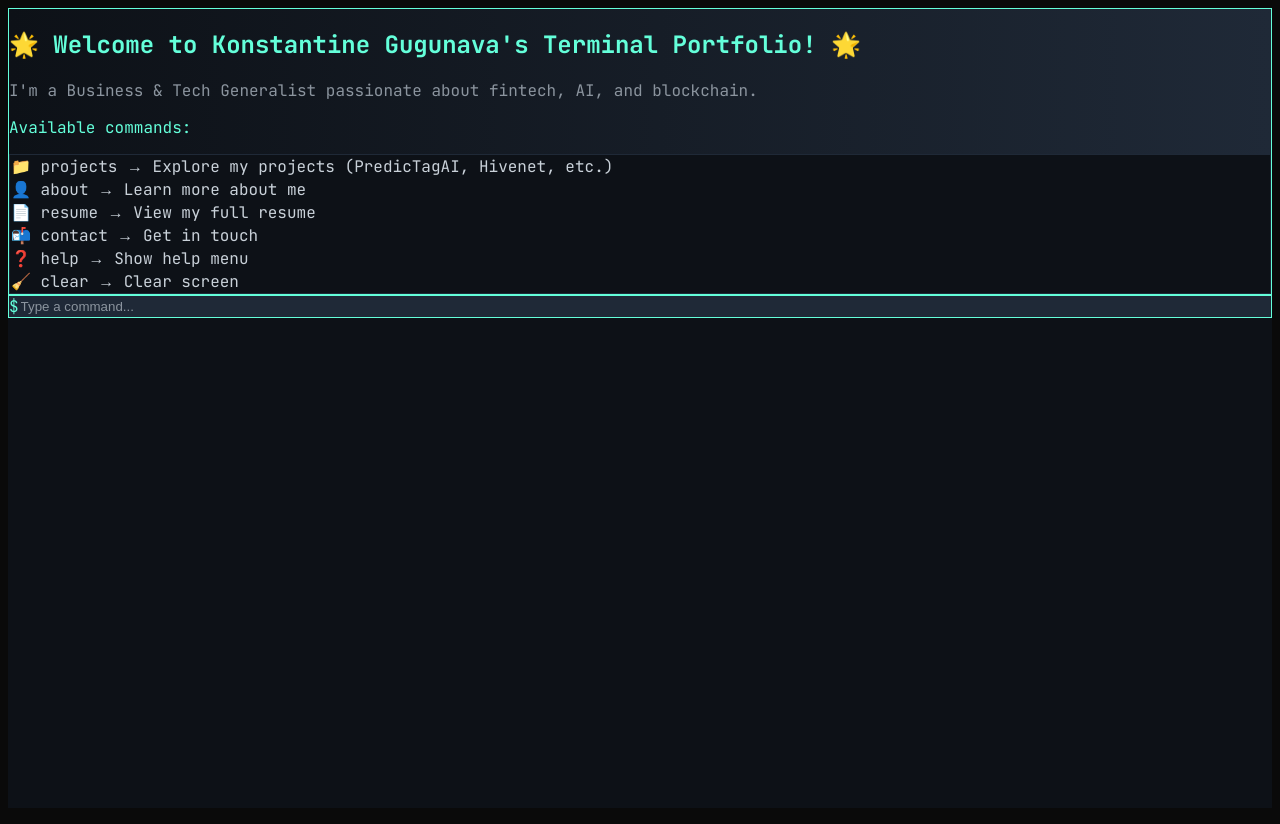
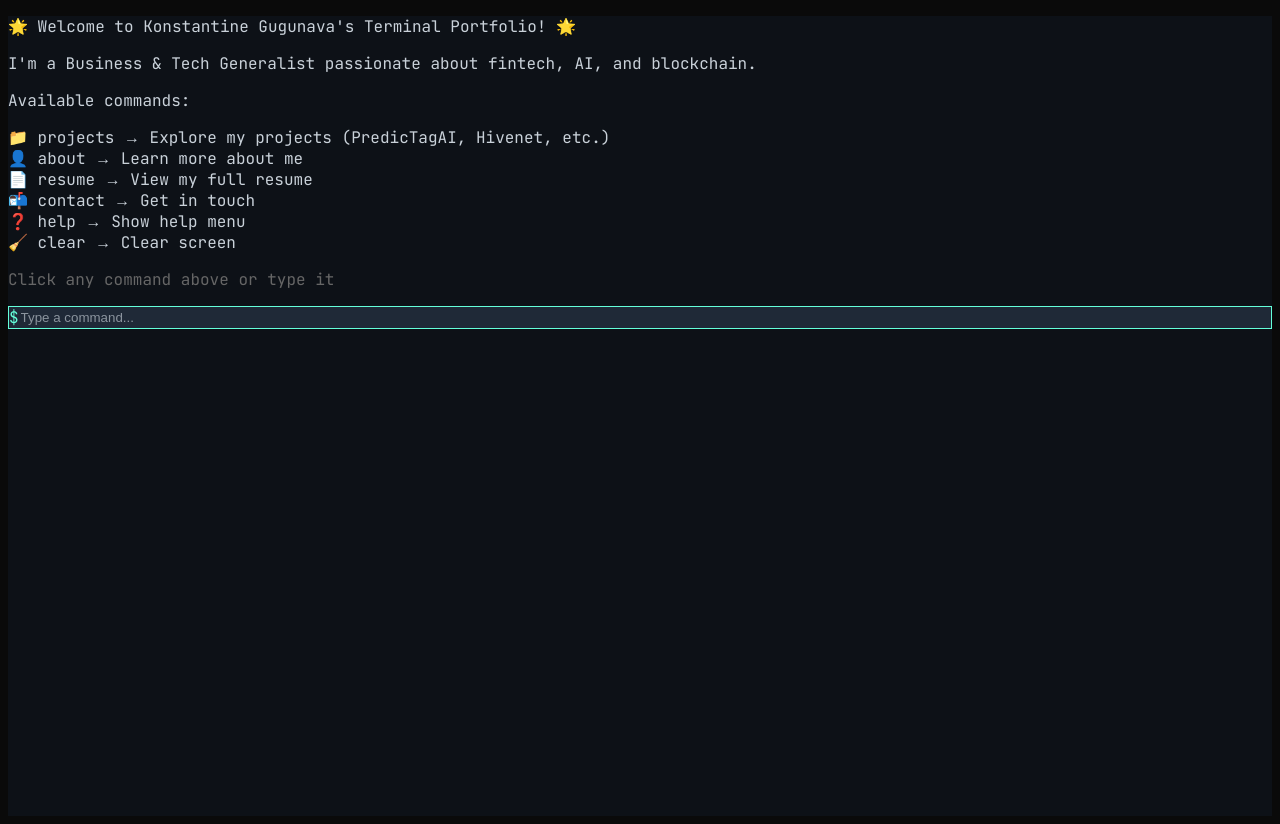
Before and after one commit to LdwS123/koka2, a Next.js app: page / in a window 1280 px wide. Built offline with nearby package versions, Linux system fonts and the light colour scheme.

Commit message:
Fix ESLint errors

```diff
--- a/app/components/Terminal.tsx
+++ b/app/components/Terminal.tsx
@@ -1,7 +1,7 @@
 'use client';
 
 import React, { useState, useEffect, useRef } from 'react';
-import { motion, AnimatePresence } from 'framer-motion';
+import { motion } from 'framer-motion';
 import { FaLinkedin, FaEnvelope } from 'react-icons/fa';
 
 interface Command {
@@ -44,14 +44,14 @@ const Terminal = () => {
   const CommandLink = ({ command, children }: { command: string; children: React.ReactNode }) => (
     <div
       onClick={() => handleCommand(command)}
-      className="cursor-pointer transition-all duration-200 hover:bg-[#1a1f2c] hover:text-[#64ffda] p-2 rounded-md border border-transparent hover:border-[#64ffda] hover:shadow-glow"
+      className="cursor-pointer hover:underline hover:text-[#00ffff] transition-colors block"
     >
       {children}
     </div>
   );
 
   const AvailableCommands = () => (
-    <div className="space-y-1 bg-[#0d1117] p-4 rounded-lg border border-[#1f2937] shadow-lg">
+    <div className="space-y-2">
       <CommandLink command="projects">📁 projects  → Explore my projects (PredicTagAI, Hivenet, etc.)</CommandLink>
       <CommandLink command="about">👤 about    → Learn more about me</CommandLink>
       <CommandLink command="resume">📄 resume   → View my full resume</CommandLink>
@@ -62,20 +62,14 @@ const Terminal = () => {
   );
 
   const WelcomeMessage = () => (
-    <div className="space-y-6">
-      <motion.div
-        initial={{ opacity: 0, y: 20 }}
-        animate={{ opacity: 1, y: 0 }}
-        transition={{ duration: 0.5 }}
-        className="bg-gradient-to-r from-[#0d1117] to-[#1f2937] p-6 rounded-lg border border-[#64ffda] shadow-lg"
-      >
-        <h2 className="text-2xl font-bold text-[#64ffda] mb-4">🌟 Welcome to Konstantine Gugunava's Terminal Portfolio! 🌟</h2>
-        <p className="text-[#8b949e] mb-4">I'm a Business & Tech Generalist passionate about fintech, AI, and blockchain.</p>
-        <p className="text-[#64ffda] mb-2">Available commands:</p>
-        <div className="ml-4">
-          <AvailableCommands />
-        </div>
-      </motion.div>
+    <div className="space-y-4">
+      <p>🌟 Welcome to Konstantine Gugunava&apos;s Terminal Portfolio! 🌟</p>
+      <p>I&apos;m a Business & Tech Generalist passionate about fintech, AI, and blockchain.</p>
+      <p>Available commands:</p>
+      <div className="ml-4">
+        <AvailableCommands />
+      </div>
+      <p className="text-[#666666]">Click any command above or type it</p>
     </div>
   );
 
@@ -101,29 +95,23 @@ const Terminal = () => {
 
       case 'projects':
         output = (
-          <div className="space-y-6">
-            <motion.h2
-              initial={{ opacity: 0 }}
-              animate={{ opacity: 1 }}
-              className="text-2xl font-bold text-[#64ffda]"
-            >
-              🚀 Featured Projects
-            </motion.h2>
+          <div className="space-y-4">
+            <p className="text-[#00ffff]">🚀 Featured Projects 🚀</p>
             {projects.map((project, index) => (
               <motion.div
                 key={index}
                 initial={{ opacity: 0, y: 20 }}
                 animate={{ opacity: 1, y: 0 }}
                 transition={{ delay: index * 0.2 }}
-                className="bg-[#1f2937] p-6 rounded-lg border border-[#64ffda] shadow-lg hover:shadow-glow transition-all duration-300"
+                className="border border-[#00ffff] p-4 rounded-lg"
               >
-                <h3 className="text-xl font-bold text-[#64ffda] mb-2">{project.name}</h3>
-                <p className="text-[#8b949e] mb-2">{project.description}</p>
-                <p className="text-[#58a6ff]">{project.results}</p>
-                <p className="text-[#8b949e]">{project.role}</p>
+                <h3 className="text-[#00ffff] font-bold">{project.name}</h3>
+                <p className="text-[#00ff00]">{project.description}</p>
+                <p className="text-[#666666]">{project.results}</p>
+                <p className="text-[#666666]">{project.role}</p>
               </motion.div>
             ))}
-            <div className="mt-6">
+            <div className="ml-4">
               <AvailableCommands />
             </div>
           </div>
@@ -135,7 +123,7 @@ const Terminal = () => {
           <div className="space-y-4">
             <div>
               <p>👋 ABOUT ME 👋</p>
-              <p>I'm Konstantine — a Business & Tech Generalist with a global mindset.</p>
+              <p>I&apos;m Konstantine — a Business & Tech Generalist with a global mindset.</p>
               <p>🎯 Mission: Scale impactful tech at the intersection of fintech, innovation, and automation.</p>
               <p>💼 Professional Summary:</p>
               <ul className="ml-4">
@@ -186,7 +174,7 @@ SKEMA Business School (2023-2025)
 • Key coursework: Corporate Finance, Strategy, Venture Capital, AI Applications
 
 Université Paris 1 Panthéon-Sorbonne
-• Bachelor's Degree in Economics
+• Bachelor&apos;s Degree in Economics
 • Research focus: Neobank Business Models and Fintech Profitability Analysis
 
 💼 PROFESSIONAL EXPERIENCE
@@ -211,7 +199,7 @@ PKF Kaizen (2021) - Audit Assistant
 PredicTagAI (2024-2025)
 • Led go-to-market and commercial strategy for AI pricing tool
 • Improved sales by 10-12% for U.S. retail clients
-• Initiated and closed partnership with Pricer's VP of Sales
+• Initiated and closed partnership with Pricer&apos;s VP of Sales
 
 Finka (2019-2020)
 • Developed MVP for peer-to-peer lending app
--- a/app/page.tsx
+++ b/app/page.tsx
@@ -1,4 +1,3 @@
-import Image from "next/image";
 import Terminal from './components/Terminal';
 
 export default function Home() {
```
